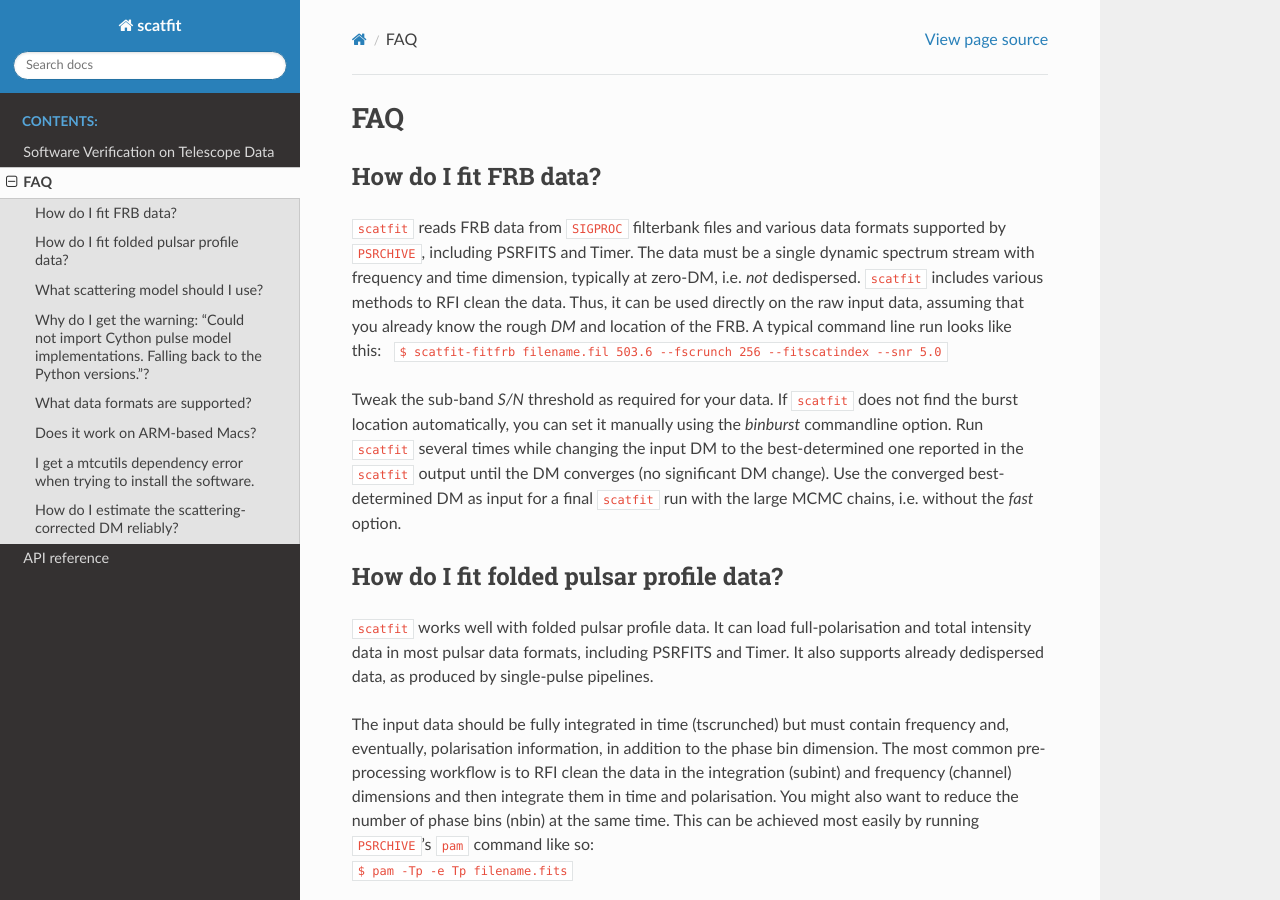
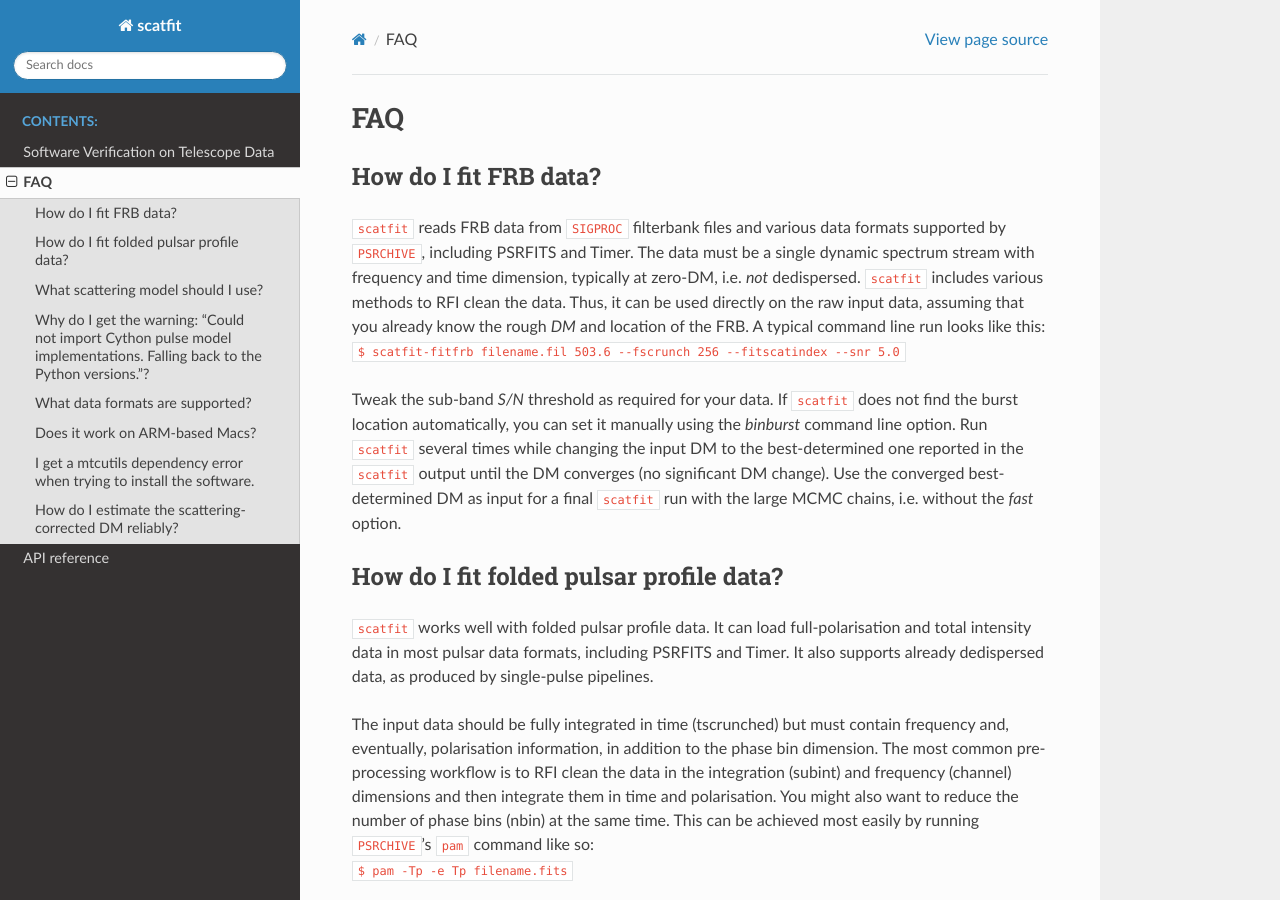
Before and after one commit to fjankowsk/scatfit, a Sphinx documentation site: the page built from docs/FAQ.md, in a window 1280 px wide and 900 px high. Built offline with Sphinx 7.4.7 and the Read the Docs theme 3.1.0, drawn with Linux system fonts in a browser that asks for light colours.

Commit message:
Line break and typo tweaks.

```diff
--- a/docs/FAQ.md
+++ b/docs/FAQ.md
@@ -5,7 +5,7 @@
 `scatfit` reads FRB data from `SIGPROC` filterbank files and various data formats supported by `PSRCHIVE`, including PSRFITS and Timer. The data must be a single dynamic spectrum stream with frequency and time dimension, typically at zero-DM, i.e. *not* dedispersed. `scatfit` includes various methods to RFI clean the data. Thus, it can be used directly on the raw input data, assuming that you already know the rough *DM* and location of the FRB. A typical command line run looks like this:
 `$ scatfit-fitfrb filename.fil 503.6 --fscrunch 256 --fitscatindex --snr 5.0`
 
-Tweak the sub-band *S/N* threshold as required for your data. If `scatfit` does not find the burst location automatically, you can set it manually using the *binburst* commandline option. Run `scatfit` several times while changing the input DM to the best-determined one reported in the `scatfit` output until the DM converges (no significant DM change). Use the converged best-determined DM as input for a final `scatfit` run with the large MCMC chains, i.e. without the *fast* option.
+Tweak the sub-band *S/N* threshold as required for your data. If `scatfit` does not find the burst location automatically, you can set it manually using the *binburst* command line option. Run `scatfit` several times while changing the input DM to the best-determined one reported in the `scatfit` output until the DM converges (no significant DM change). Use the converged best-determined DM as input for a final `scatfit` run with the large MCMC chains, i.e. without the *fast* option.
 
 ## How do I fit folded pulsar profile data? ##
 
```
